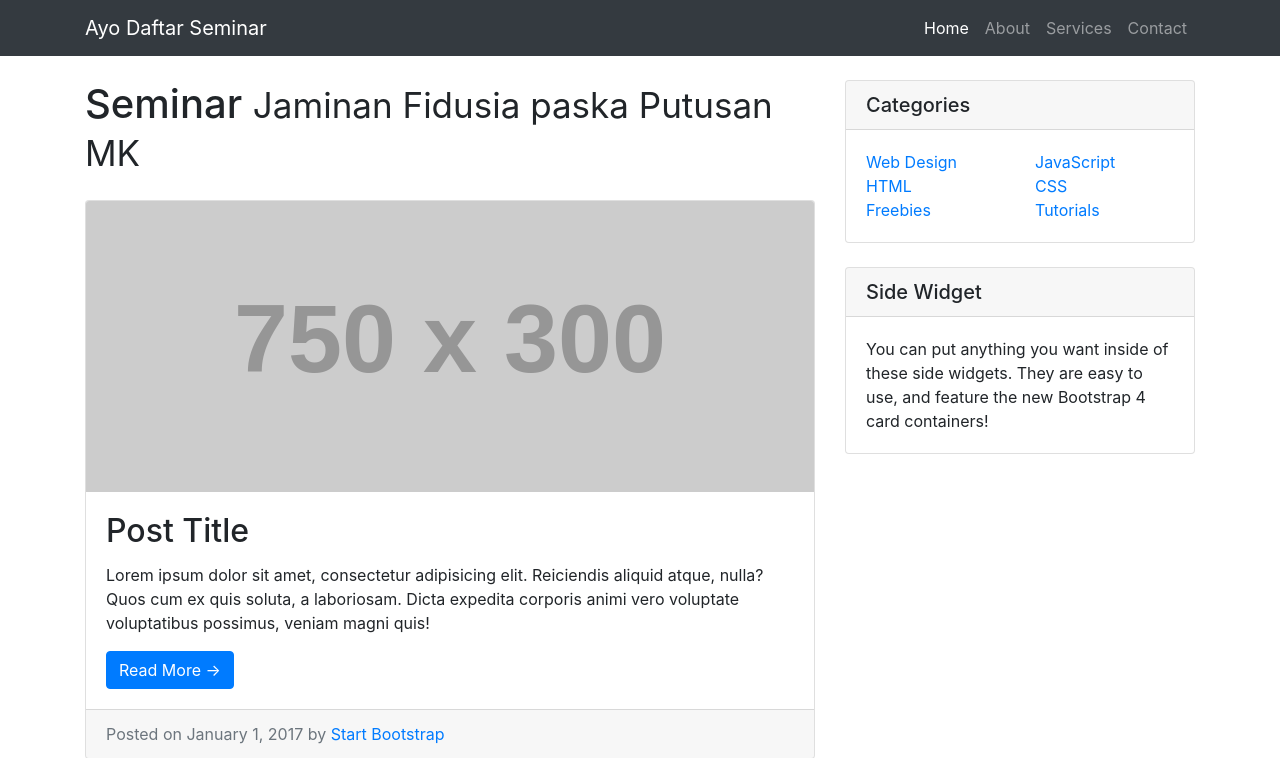
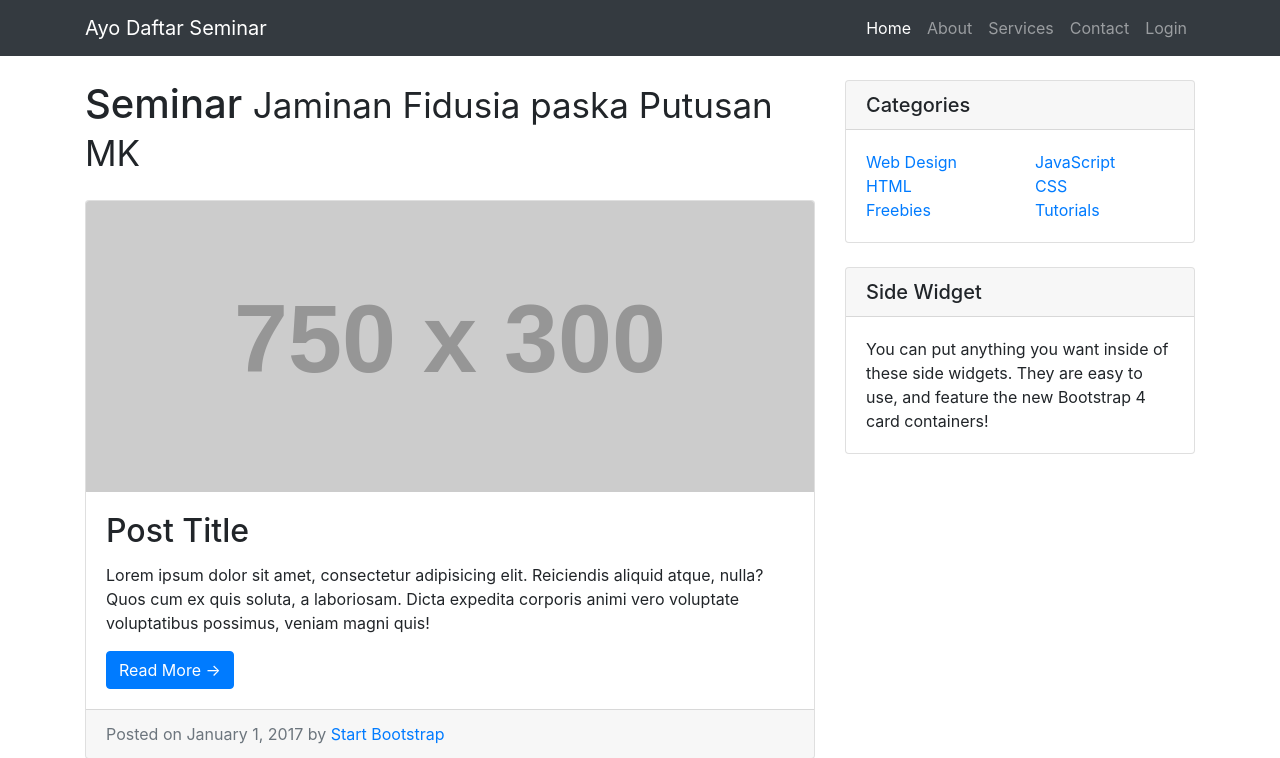
Before and after one commit to bagusprasojo/ayodaftar, a CodeIgniter app: page /ayodaftar/ in a window 1280 px wide. Shown: the top 758 px of the page. Run offline with CodeIgniter, Linux system fonts and the light colour scheme; grey boxes labelled with a size stand in for pictures from a placeholder-image service; some libraries are stand-ins or nearby versions.

Commit message:
Tambah menu login

```diff
--- a/application/views/_partials/navigation.php
+++ b/application/views/_partials/navigation.php
@@ -21,6 +21,9 @@
           <li class="nav-item">
             <a class="nav-link" href="#">Contact</a>
           </li>
+          <li class="nav-item">
+            <a class="nav-link" href="#">Login</a>
+          </li>
         </ul>
       </div>
     </div>
```
